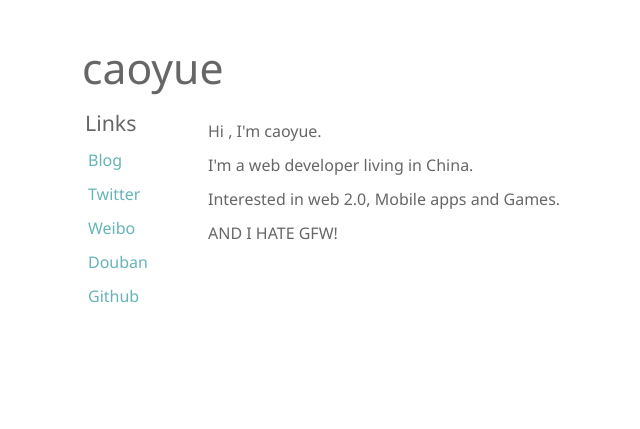
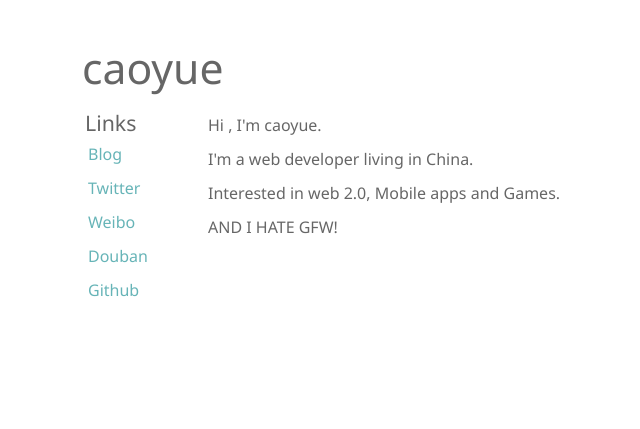
Before and after one commit to caoyue/caoyue.github.com, a plain HTML site: page index.html in a window 1280 px wide. Shown: the part 164-593 px from the top of the page, without its empty margins (235-875 px from the left). Drawn offline with Linux system fonts and the light colour scheme.

Commit message:
Update master

```diff
--- a/global.css
+++ b/global.css
@@ -9,7 +9,7 @@ body{
 ul{
     list-style:none;
     margin:0;
-    padding:6px 0;
+    padding:0;
 }
 
 ul li{
@@ -72,6 +72,7 @@ a:hover{
 
 .Header{
     font-size:16pt;
+    margin-bottom:5px;
 }
 
 #StartLink{
```
